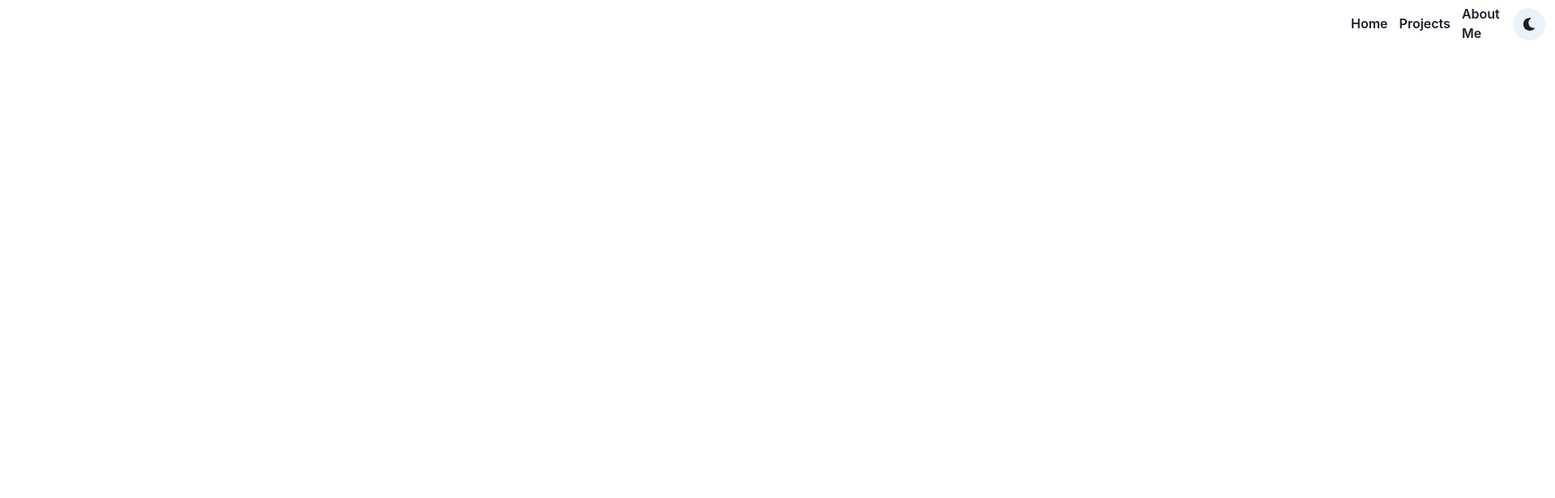
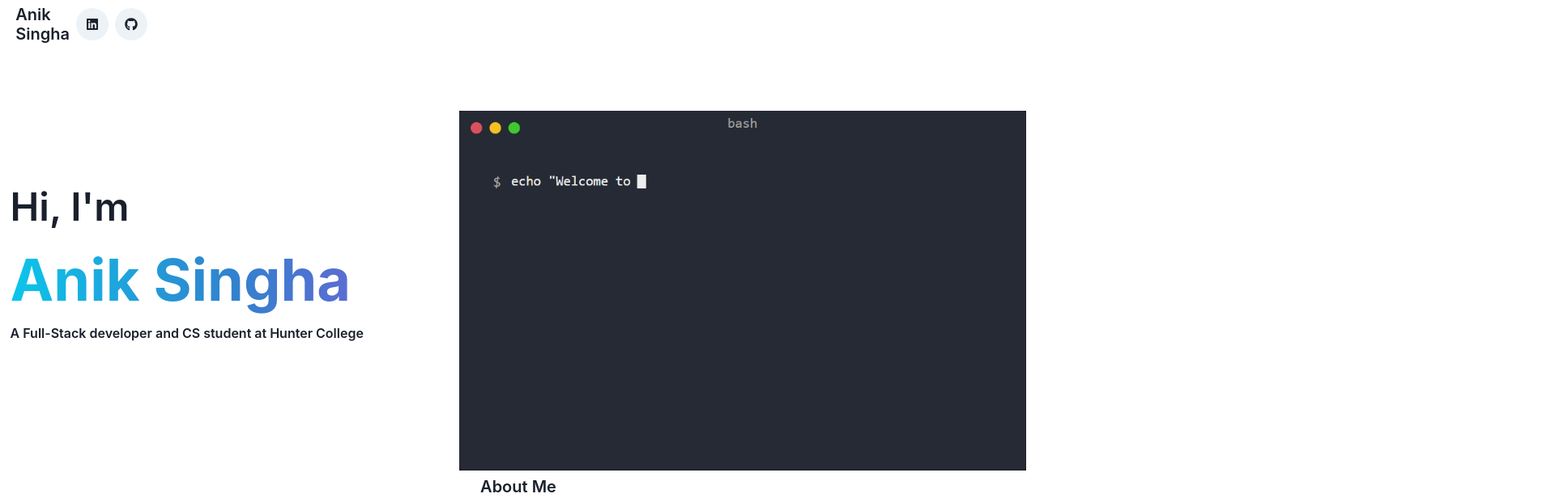
Before and after one commit to AnikSingha/webPortfolio, a React (Create React App) app: page / in a window 1280 px wide. Shown: the top 616 px of the page at 81% size, 1920 px wide, since content can reach past the window. Built offline with nearby package versions, Linux system fonts and the light colour scheme.

Commit message:
add animation

```diff
--- a/package.json
+++ b/package.json
@@ -6,6 +6,8 @@
     "@chakra-ui/react": "^2.2.4",
     "@emotion/react": "^11.9.3",
     "@emotion/styled": "^11.9.3",
+    "@iconify/icons-logos": "^1.2.14",
+    "@iconify/react": "^3.2.2",
     "@testing-library/jest-dom": "^5.16.4",
     "@testing-library/react": "^13.3.0",
     "@testing-library/user-event": "^13.5.0",
--- a/src/App.js
+++ b/src/App.js
@@ -1,12 +1,15 @@
 import React from 'react'
 import NavBar from "./components/NavBar.js"
+import Header from './components/Header.js';
 import { Flex, VStack, Spacer, HStack} from '@chakra-ui/layout'
-
+import About from './components/About.js';
 
 function App() {
   return (
       <VStack>
         <NavBar/>
+        <Header/>
+        <About/>
       </VStack>
   );
 }
--- /dev/null
+++ b/src/components/About.js
@@ -0,0 +1,14 @@
+import React from 'react'
+import { Heading, HStack, VStack, Flex } from '@chakra-ui/layout';
+
+export default function About() {
+  return (
+    <HStack>
+        <VStack>
+            <Flex>
+            <Heading size="md" fontWeight='semibold'>About Me</Heading>
+            </Flex>
+        </VStack>
+    </HStack>
+  )
+}
--- /dev/null
+++ b/src/components/Header.js
@@ -0,0 +1,22 @@
+import { Stack, Box, Text, HStack } from '@chakra-ui/layout';
+import { useMediaQuery } from '@chakra-ui/media-query';
+import Terminal from './Terminal.js'
+import React from 'react'
+
+function Header() {
+    const [isNotSmallerScreen] = useMediaQuery("(min-width:600px)");
+    return (
+        <Stack>
+                <HStack mt='75' w="100%">
+                <Box mt={isNotSmallerScreen ? "0" : 16} mb="75" align='flex-start'>
+                    <Text fontSize="5xl" fontWeight="semibold" mr="400">Hi, I'm</Text>
+                    <Text fontSize="7xl" fontWeight="bold" bgGradient="linear(to-r, cyan.400, blue.500, purple.500)" bgClip='text'>Anik Singha</Text>
+                    <Text fontWeight='semibold'>A Full-Stack developer and CS student at Hunter College</Text>
+                </Box>
+                <Terminal/>
+                </HStack>
+        </Stack>
+    )
+}
+
+export default Header
--- a/src/components/NavBar.js
+++ b/src/components/NavBar.js
@@ -1,4 +1,4 @@
-import { Breadcrumb, BreadcrumbItem, BreadcrumbLink , Container} from '@chakra-ui/react'
+import { Breadcrumb, BreadcrumbItem, BreadcrumbLink } from '@chakra-ui/react'
 import ThemeSwitch from './ThemeSwitch'
 import { Spacer, Heading, HStack } from '@chakra-ui/layout'
 import { IconButton } from "@chakra-ui/button";
@@ -9,13 +9,13 @@ import { FaGithub, FaLinkedin } from 'react-icons/fa'
 
 function NavBar() {
   return (
-    <HStack>
+    <HStack w="97%">
       <HStack mr="1000" mt="1.5">
         <Heading size="md" fontWeight='semibold'>Anik Singha</Heading>
-        <a href="https://www.linkedin.com/in/anik-singha/" target='_blank'>
+        <a href="https://www.linkedin.com/in/anik-singha/" target='_blank' rel="noreferrer">
           <IconButton icon={<FaLinkedin />} isRound='true' ></IconButton>
         </a>
-        <a href="https://github.com/AnikSingha" target="_blank">
+        <a href="https://github.com/AnikSingha" target="_blank" rel="noreferrer">
           <IconButton icon={<FaGithub />} isRound='true' href=""></IconButton>
         </a>
       </HStack>
@@ -30,12 +30,11 @@ function NavBar() {
         </BreadcrumbItem>
 
         <BreadcrumbItem isCurrentPage>
-          <BreadcrumbLink href='#' fontWeight='semibold'>About Me</BreadcrumbLink>
+          <BreadcrumbLink href='#' fontWeight='semibold'>Contact</BreadcrumbLink>
         </BreadcrumbItem>
 
       </Breadcrumb>
       <Spacer/>
-      <ThemeSwitch/>
       </HStack>
   )
 };
--- /dev/null
+++ b/src/components/Terminal.js
@@ -0,0 +1,8 @@
+import React from 'react'
+import myGif from './terminal.gif';
+
+export default function Terminal() {
+  return (
+      <img height='700' width='700' src={myGif} alt="my-gif" />
+  )
+}
```
Also changed, not shown: src/components/terminal.gif (added), 1 other file (tests, documents, lock files or other folders).
